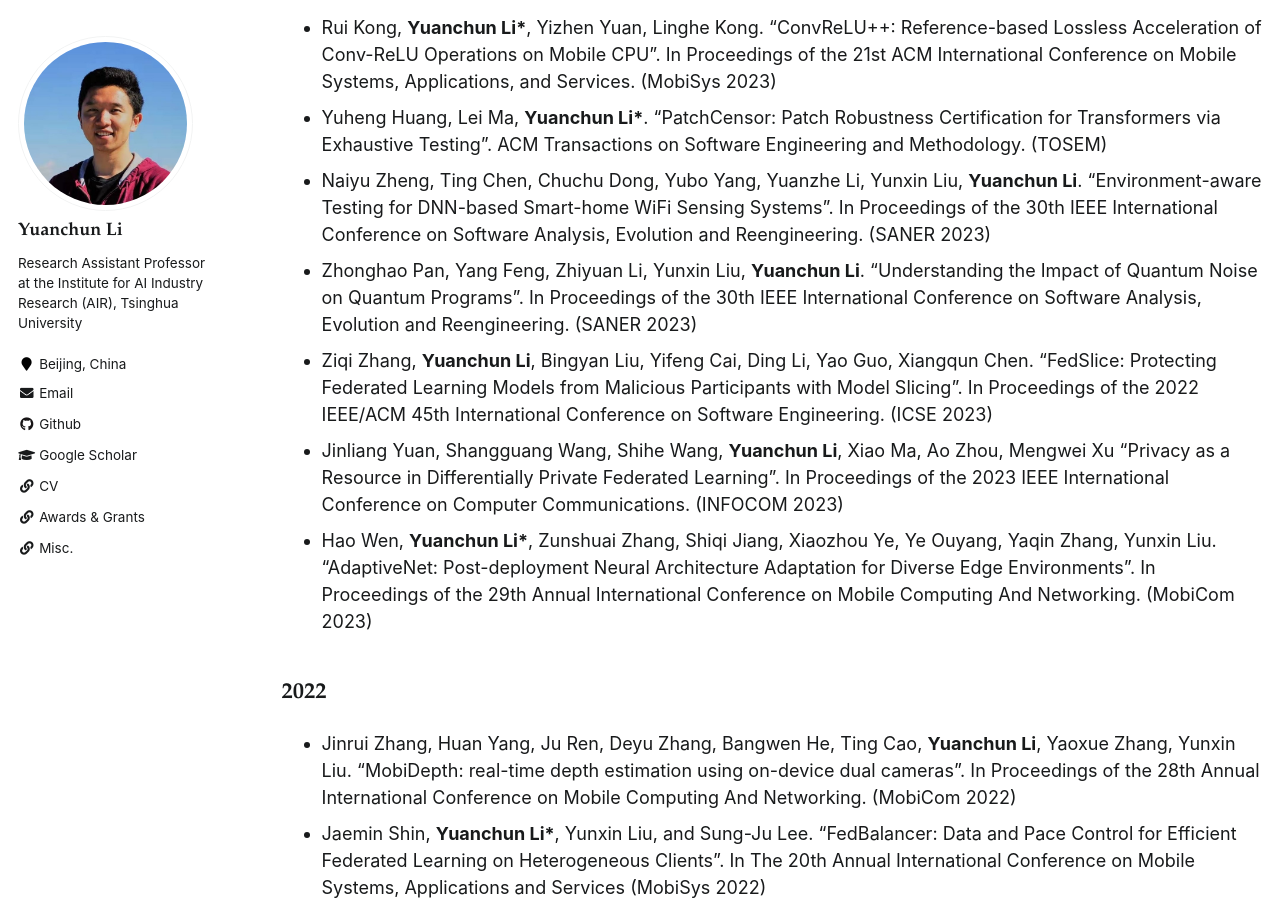
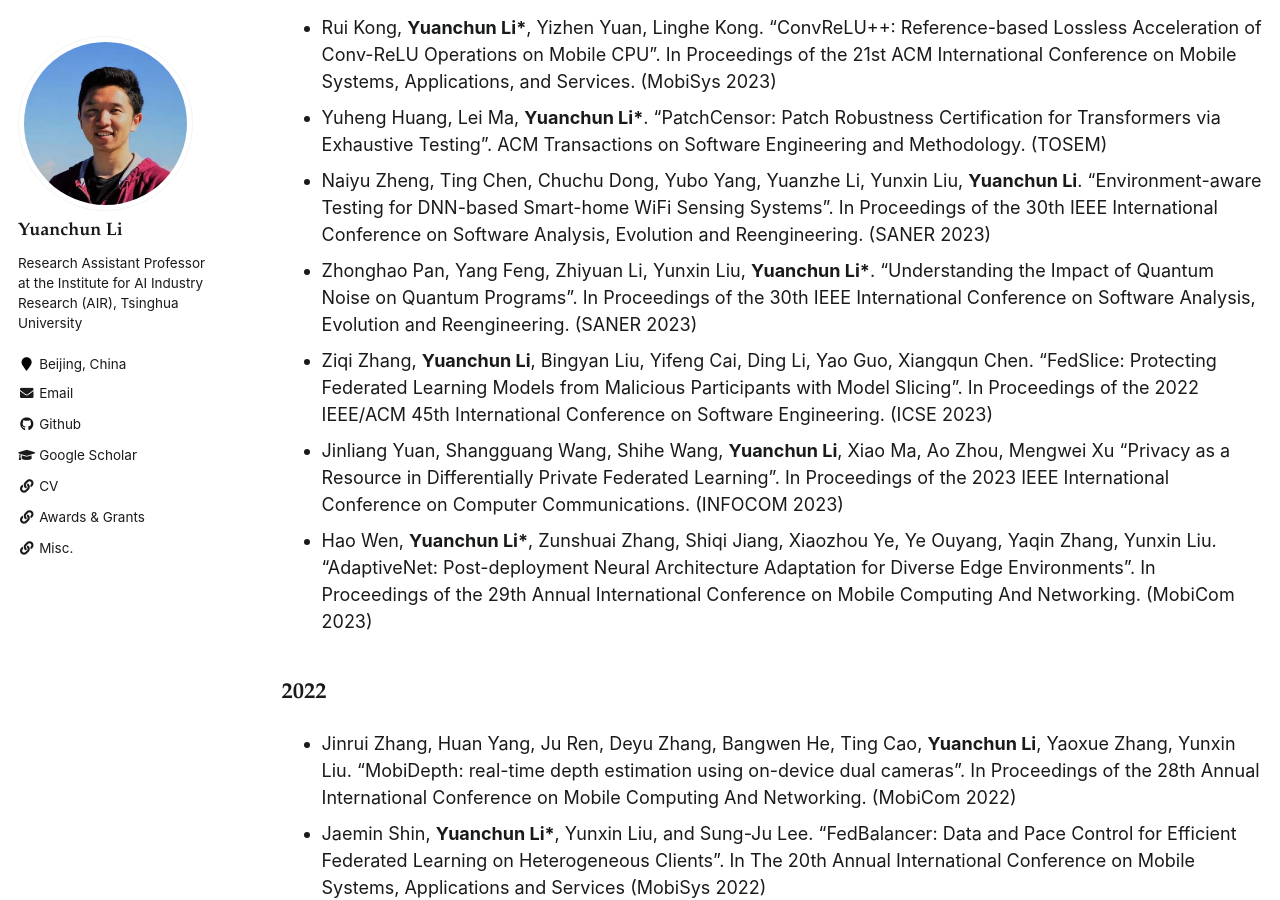
Before and after one commit to yuanchun-li/yuanchun-li.github.io, a Jekyll site: the page built from _pages/publications.md, in a window 1280 px wide and 900 px high, scrolled down 300 px. Built offline with Jekyll 4.4.1, drawn with Linux system fonts in a browser that asks for light colours.

Commit message:
update homepage

```diff
--- a/_pages/publications.md
+++ b/_pages/publications.md
@@ -20,7 +20,7 @@ This list may be incomplete since it only includes the papers that lie in my res
 <a name="SANER23a"></a>
 -   Naiyu Zheng, Ting Chen, Chuchu Dong, Yubo Yang, Yuanzhe Li, Yunxin Liu, **Yuanchun Li**. "Environment-aware Testing for DNN-based Smart-home WiFi Sensing Systems". In Proceedings of the 30th IEEE International Conference on Software Analysis, Evolution and Reengineering. (SANER 2023)
 <a name="SANER23b"></a>
--   Zhonghao Pan, Yang Feng, Zhiyuan Li, Yunxin Liu, **Yuanchun Li**. "Understanding the Impact of Quantum Noise on Quantum Programs". In Proceedings of the 30th IEEE International Conference on Software Analysis, Evolution and Reengineering. (SANER 2023)
+-   Zhonghao Pan, Yang Feng, Zhiyuan Li, Yunxin Liu, **Yuanchun Li\***. "Understanding the Impact of Quantum Noise on Quantum Programs". In Proceedings of the 30th IEEE International Conference on Software Analysis, Evolution and Reengineering. (SANER 2023)
 <a name="ICSE23"></a>
 -   Ziqi Zhang, **Yuanchun Li**, Bingyan Liu, Yifeng Cai, Ding Li, Yao Guo, Xiangqun Chen. "FedSlice: Protecting Federated Learning Models from Malicious Participants with Model Slicing". In Proceedings of the 2022 IEEE/ACM 45th International Conference on Software Engineering. (ICSE 2023)
 <a name="INFOCOM23"></a>
```
